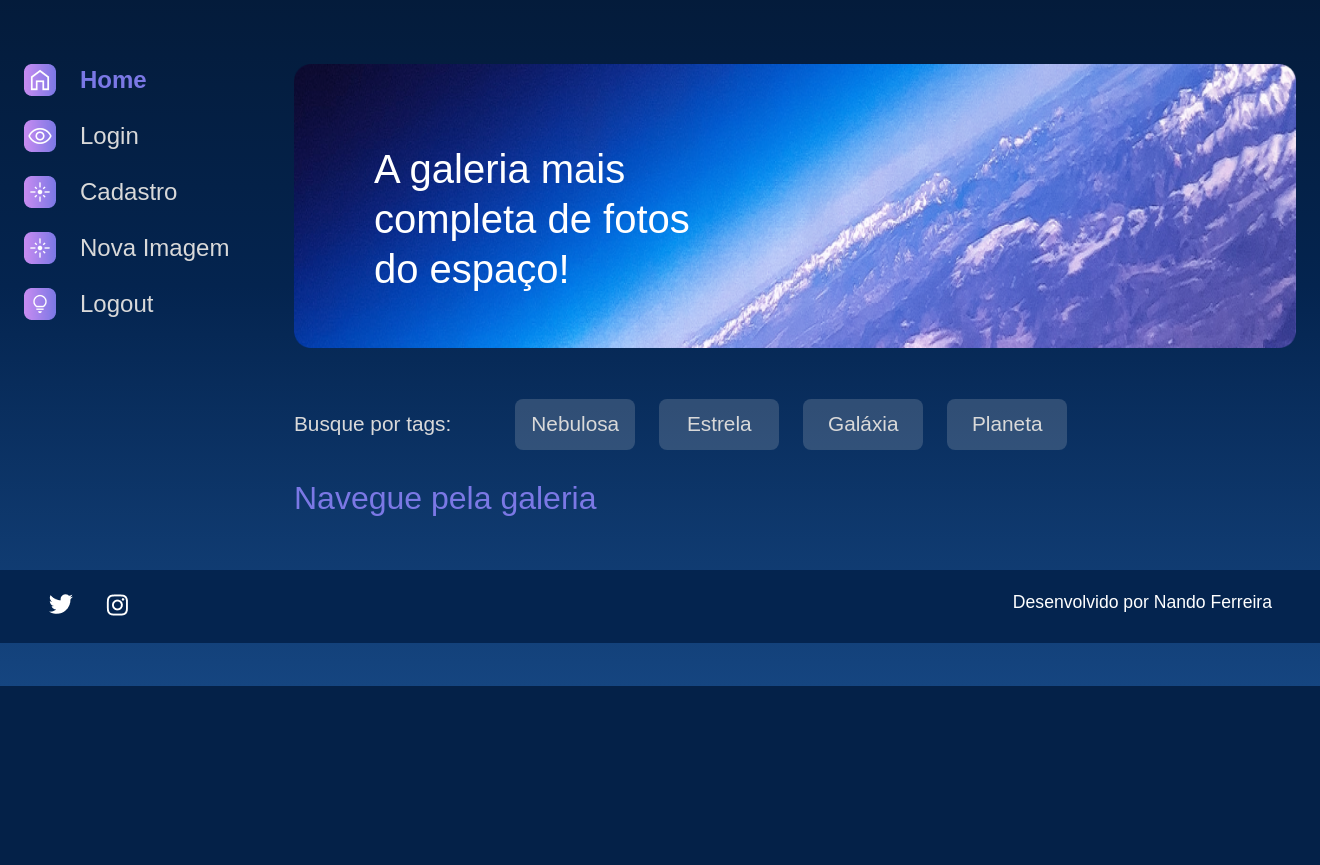
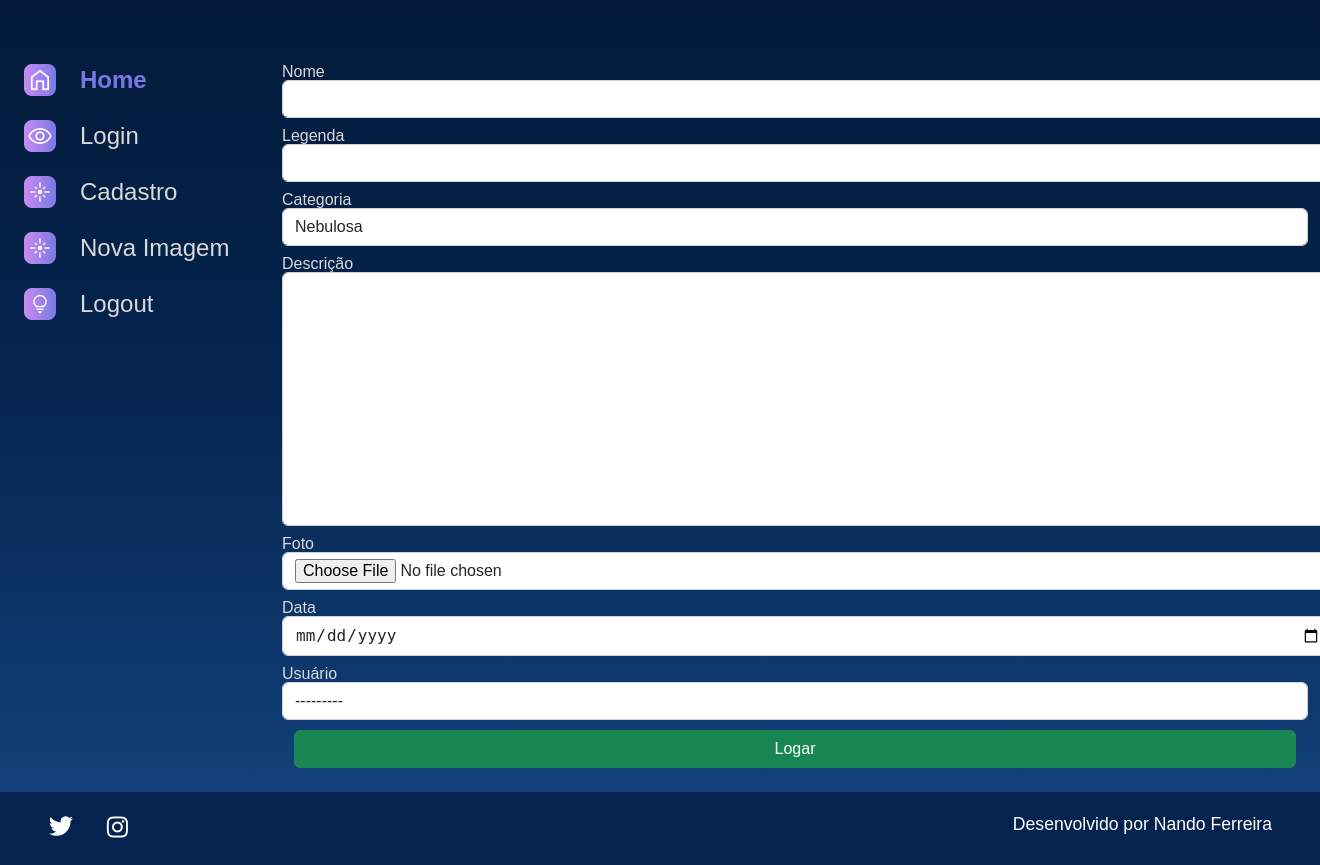
Before and after one commit to eanicomaco/projeto-django, a Django app: page /imagem/create in a window 1320 px wide; the page is wider, and only the part inside the window is pictured. Shown: the part 114-979 px from the top of that part. Before the commit the page ends 800 px from the top of that part, so only its background shows below. Run offline with Django 5.2, Linux system fonts and the light colour scheme.

Commit message:
cria formulário de cadastro de imagens e faz ajustes

```diff
--- /dev/null
+++ b/apps/imagens/forms.py
@@ -0,0 +1,27 @@
+from django import forms
+from apps.imagens.models import Fotografia
+
+class FotografiaForms(forms.ModelForm):
+    class Meta:
+        model = Fotografia
+        exclude = ['ativo',]
+        labels = {
+            'descricao':'Descrição',
+            'data_fotografia':'Data',
+            'usuario_id':'Usuário',
+        }
+        widgets = {
+            'nome': forms.TextInput(attrs={'class':'form-control'}),
+            'legenda': forms.TextInput(attrs={'class':'form-control'}),
+            'categoria': forms.Select(attrs={'class':'form-control'}),
+            'descricao': forms.Textarea(attrs={'class':'form-control'}),
+            'foto': forms.FileInput(attrs={'class':'form-control'}),
+            'data_fotografia': forms.DateInput(
+                format = '%d/%m/%Y',
+                attrs = {
+                    'type':'date',
+                    'class':'form-control',
+                }
+            ),
+            'usuario_id': forms.Select(attrs={'class':'form-control'}),
+        }
--- a/apps/imagens/models.py
+++ b/apps/imagens/models.py
@@ -16,7 +16,7 @@ class Fotografia(models.Model):
     categoria = models.CharField(max_length=15, choices=OPCOES_CATEGORIA, default='')
     descricao = models.TextField(null=False, blank=False)
     foto = models.ImageField(upload_to="fotos/%Y/%m/%d/", blank=True)
-    ativo = models.BooleanField(default=False)
+    ativo = models.BooleanField(default=True)
     data_fotografia = models.DateTimeField(default=datetime.now, blank=False)
     usuario_id = models.ForeignKey(
         to=User,
--- a/apps/imagens/views.py
+++ b/apps/imagens/views.py
@@ -1,5 +1,6 @@
 from django.shortcuts import render, get_object_or_404
 from apps.imagens.models import Fotografia
+from apps.imagens.forms import FotografiaForms
 
 # INDEX TRAZENDO TODOS OS ITENS NA PÁGINA
 # def index(request):
@@ -30,7 +31,8 @@ def imagem_search(request):
     return render(request, "apps/imagens/search.html",{'cards':fotografias})
 
 def imagem_create(request):
-    return render(request, 'apps/imagens/create.html')
+    form = FotografiaForms
+    return render(request, 'apps/imagens/create.html',{'form':form})
 
 def imagem_edit(request, foto_id):
     pass
--- a/templates/apps/imagens/create.html
+++ b/templates/apps/imagens/create.html
@@ -5,38 +5,22 @@
         {% include 'components/_header.html' %}
         <main class="principal">
             {% include 'components/_menu_lateral.html' %}
-            <section class="conteudo">
-                {% include 'components/_banner.html' %}
-                {% include 'components/_tags.html' %}
+            <section class="conteudo" style="width:100%;">
                 <section class="galeria">
-                    <div class="cards">
-                        <h2 class="cards__titulo">Navegue pela galeria</h2>
-                        <ul class="cards__lista">
-                            {% if cards %}
-                                {% for fotografia in cards %}
-                                    <li class="card">
-                                        <a href="{% url 'imagem.show' fotografia.id %}">
-                                            {% if fotografia.foto == '' or fotografia.foto == null %}
-                                                <img class="card__imagem" src="{% static '/assets/imagens/galeria/not-found.png' %}" alt="foto">
-                                            {% else %}
-                                                <img class="card__imagem" src="{{ fotografia.foto.url }}" alt="foto">
-                                            {% endif %}
-                                        </a>
-                                        <span class="card__tag">Estrelas</span>
-                                        <div class="card__info">
-                                            <p class="card__titulo">{{ fotografia.nome }}</p>
-                                            <div class="card__texto">
-                                                <p class="card__descricao">{{ fotografia.legenda }}</p>
-                                                <span>
-                                                    <img src="{% static '/assets/ícones/1x/favorite_outline.png' %}" alt="ícone de coração">
-                                                </span>
-                                            </div>
-                                        </div>
-                                    </li>
-                                {% endfor %}
-                            {% endif %}
-                        </ul>
-                    </div>
+                    <form action="{% url 'imagem.create' %}" method="post">
+                        {% csrf_token %}
+                        <div class="row">
+                            {% for field in form.visible_fields %}
+                                <div style="margin-bottom:10px;width: 100%;">
+                                    <label for="{{ field.id_for_label }}" style="color:#D9D9D9; margin-bottom: 5px;">{{field.label}}</label>
+                                    {{ field }}
+                                </div>
+                            {% endfor %}
+                        </div>
+                        <div>
+                            <button type="submit" class="btn btn-success col-12" style="padding: top 5px;">Logar</button>
+                        </div>
+                    </form>
                 </section>
             </section>
         </main>
```
